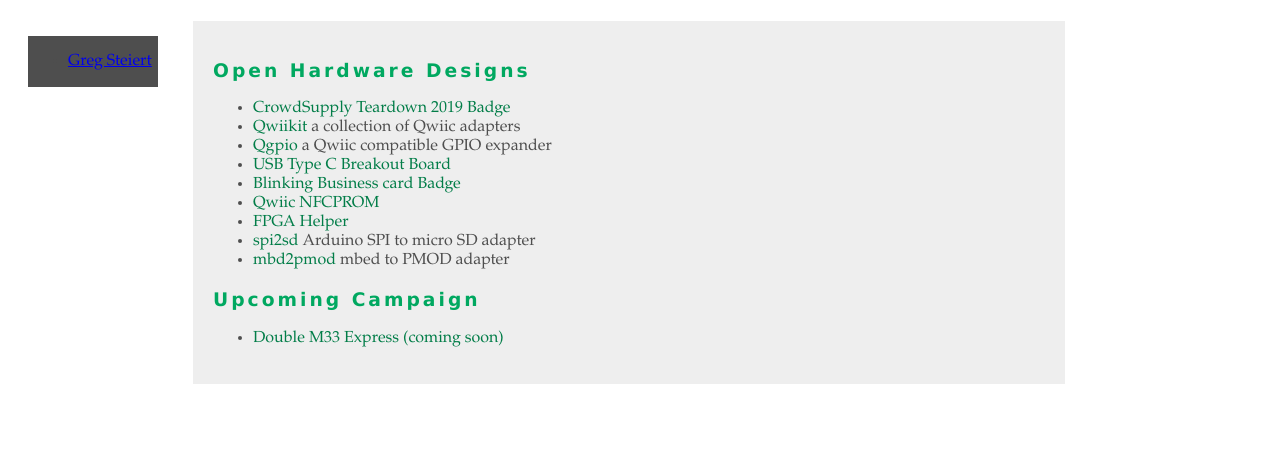
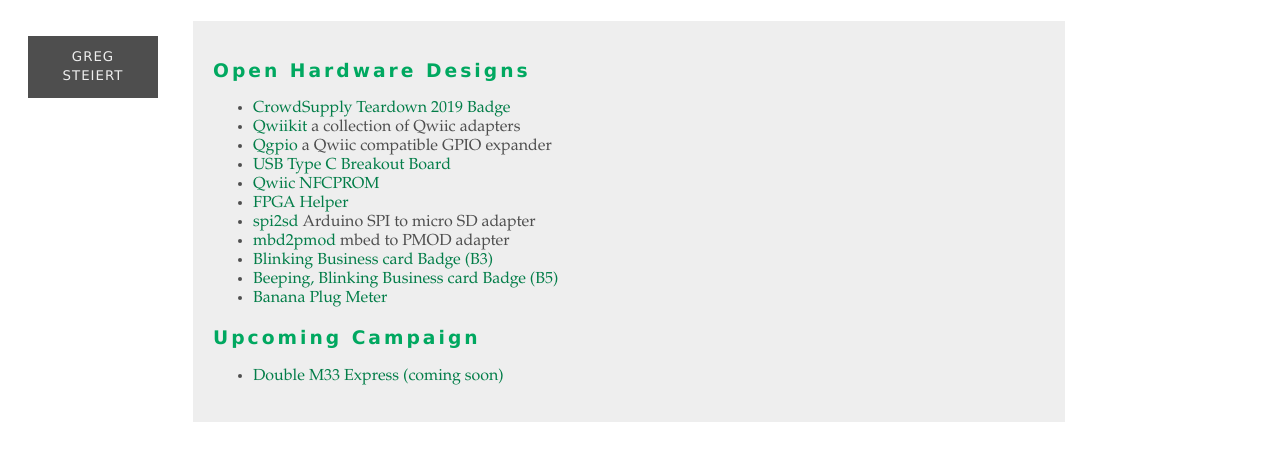
Before and after one commit to gsteiert/dei, a plain HTML site: page index.html in a window 1280 px wide. Shown: the part 153-614 px from the top of the page. Drawn offline with Linux system fonts and the light colour scheme; files that its build step writes are made by us from their sources; files whose address does not match are found by name.

Commit message:
updated index

```diff
--- a/index.html
+++ b/index.html
@@ -13,27 +13,27 @@
         </div>
     </div>
     <div class="left-side">
-    <ul>
-      <li><a href="https://greg.steiert.net/">Greg Steiert</a></li>
-      </ul>
-      </div>
-      <div class="right-side">
+      <div class="sidelink"><a href="https://greg.steiert.net">Greg Steiert</a></div>
+    </div>
+    <div class="right-side">
       <h3>Open Hardware Designs</h3>
         <ul>
               <li><a href="https://upverter.com/design/gsteiert/teardown2019/">CrowdSupply Teardown 2019 Badge</a></li>
               <li><a href="https://hackaday.io/project/173961-qwiikit">Qwiikit</a> a collection of Qwiic adapters</li>
               <li><a href="https://hackaday.io/project/173648-qgpio">Qgpio</a> a Qwiic compatible GPIO expander</li>
               <li><a href="https://hackaday.io/project/166611-usb-type-c-breakout-board">USB Type C Breakout Board</a></li>
-              <li><a href="https://hackaday.io/project/160590-blinking-business-card-badge-b3">Blinking Business card Badge</a></li>
               <li><a href="https://hackaday.io/project/160582-qwiic-nfcprom"> Qwiic NFCPROM</a> </li>
               <li><a href="https://hackaday.io/project/160254-fpga-helper"> FPGA Helper</a></li>
               <li><a href="http://fritzing.org/projects/spi2sd">spi2sd</a> Arduino SPI to micro SD adapter</li>
               <li><a href="http://fritzing.org/projects/mbd2pmd">mbd2pmod</a> mbed to PMOD adapter</li>
+              <li><a href="https://hackaday.io/project/160590-blinking-business-card-badge-b3">Blinking Business card Badge (B3)</a></li>
+              <li><a href="https://hackaday.io/project/177897-beeping-blinking-business-card-badge-b4">Beeping, Blinking Business card Badge (B5)</a></li>
+              <li><a href="banana.html">Banana Plug Meter</a></li>
         </ul>
-          <h3>Upcoming Campaign</h3>
-          <ul> <li><a href="https://www.crowdsupply.com/steiert-solutions/">Double M33 Express (coming soon)</a></li>
-          </ul>
-      </div>
-
-
-</body></html>
+      <h3>Upcoming Campaign</h3>
+        <ul>
+          <li><a href="https://www.crowdsupply.com/steiert-solutions/">Double M33 Express (coming soon)</a></li>
+        </ul>
+    </div>
+  </body>
+</html>
```
